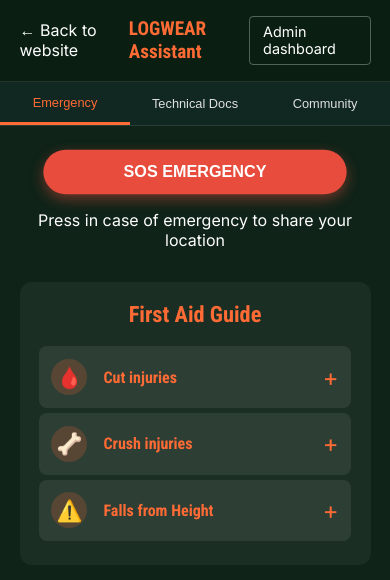
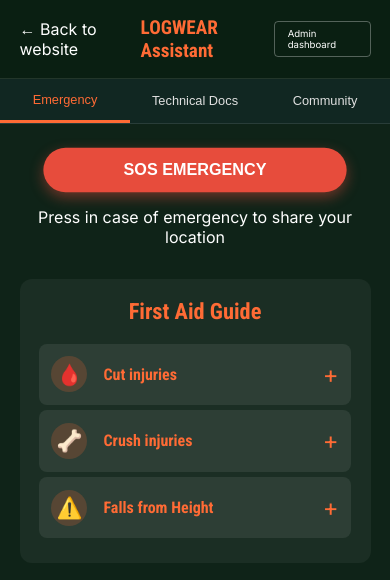
Before and after one commit to Mariussgal/TSE-Project, a Next.js app: page /progressivewebapp in a window 390 px wide. Shown: the top 580 px of the page. Built offline with nearby package versions, Linux system fonts and the light colour scheme.

Commit message:
responsivness

```diff
--- a/app/progressivewebapp/pwa.css
+++ b/app/progressivewebapp/pwa.css
@@ -586,6 +586,12 @@
       font-size: 0.8rem;
     }
 
+    .dashboard-link {
+
+      font-size: 0.6rem;
+
+    }
+
     .sos-button {
       font-size: 1rem;
       padding: 0.8rem 1.5rem;
```
